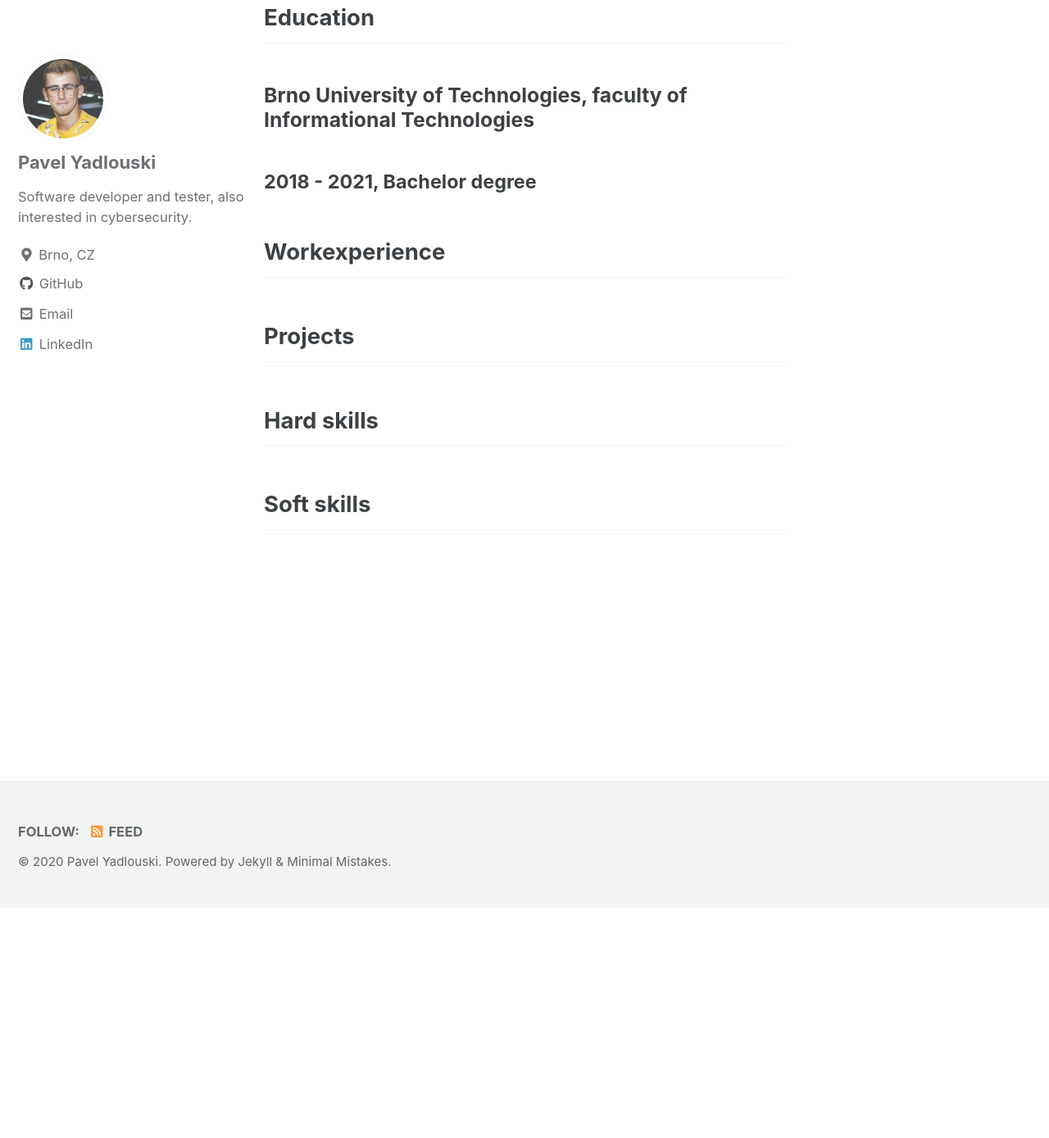
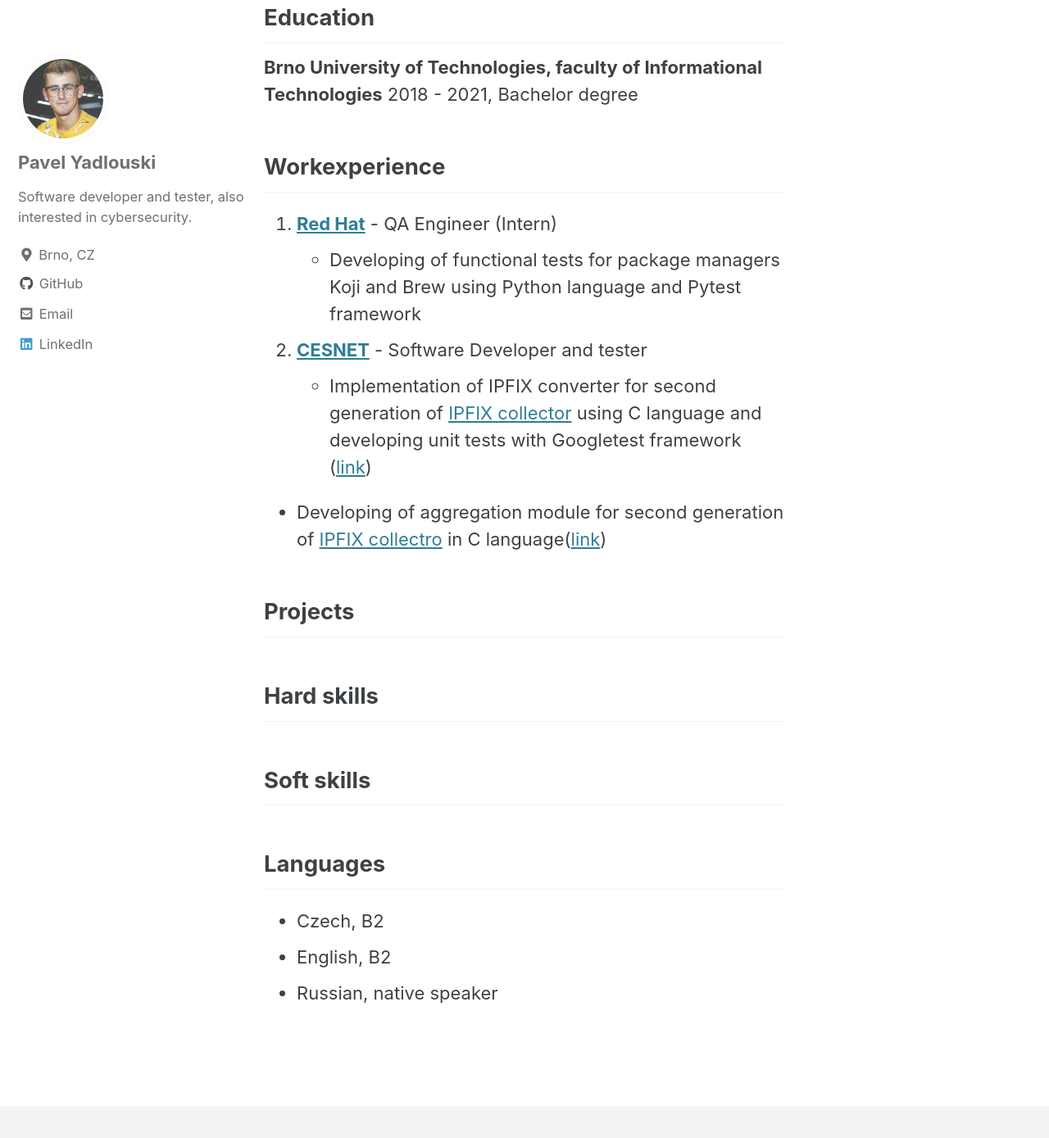
Before and after one commit to x00Pavel/x00Pavel.github.io, a Jekyll site: the page built from _pages/resume.md, in a window 1280 px wide and 1400 px high, scrolled down 292 px. Shown: the top 1389 px of the window at 82% size. Built offline with Jekyll 4.4.1, drawn with Linux system fonts in a browser that asks for light colours; cached includes are drawn as plain includes.

Commit message:
Update resume

```diff
--- a/_pages/resume.md
+++ b/_pages/resume.md
@@ -6,12 +6,18 @@ permalink: /resume/
 ### Actualization: 12.08.2020
 ## Education
 
-### Brno University of Technologies, faculty of Informational Technologies
-#### 2018 - 2021, Bachelor degree
+**Brno University of Technologies, faculty of Informational Technologies**
+2018 - 2021, Bachelor degree
 
 
 ## Workexperience
+1. **[Red Hat](https://www.redhat.com/)** - QA Engineer (Intern)
++ Developing of functional tests for package managers Koji and Brew using Python language and Pytest framework
 
+2. **[CESNET](https://www.cesnet.cz/)** - Software Developer and tester
++ Implementation of IPFIX converter for second generation of [IPFIX collector](https://github.com/CESNET/ipfixcol2) using C language and developing unit tests with Googletest framework ([link](\href{https://github.com/x00Pavel/libfds/tree/json/src/converters))
+
++ Developing of aggregation module for second generation of [IPFIX collectro](https://github.com/CESNET/ipfixcol2) in C language([link](https://github.com/x00Pavel/libfds/tree/agregator/src/aggregator))
 
 ## Projects
 
@@ -20,3 +26,9 @@ permalink: /resume/
 
 
 ## Soft skills
+
+
+## Languages
++ Czech, B2
++ English, B2
++ Russian, native speaker
```
